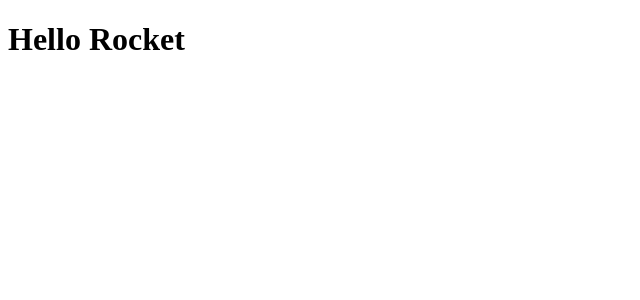
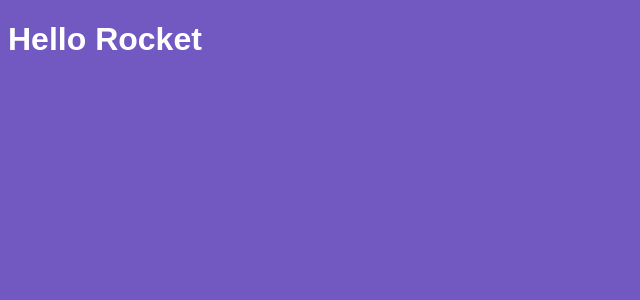
Before and after one commit to DanAraujjo/reactjs-introducao, a React app: page / in a window 1280 px wide. Shown: the top 300 px of the page, without its empty margins (0-640 px from the left). Built offline with nearby package versions, Linux system fonts and the light colour scheme.

Commit message:
Importando CSS

```diff
--- a/package.json
+++ b/package.json
@@ -8,6 +8,8 @@
     "@babel/preset-env": "^7.5.5",
     "@babel/preset-react": "^7.0.0",
     "babel-loader": "^8.0.6",
+    "css-loader": "^3.1.0",
+    "style-loader": "^0.23.1",
     "webpack": "^4.38.0",
     "webpack-cli": "^3.3.6",
     "webpack-dev-server": "^3.7.2"
--- /dev/null
+++ b/src/App.css
@@ -0,0 +1,5 @@
+body {
+  background: #7159c1;
+  color: #fff;
+  font-family: Arial, Helvetica, sans-serif;
+}
--- a/src/App.js
+++ b/src/App.js
@@ -1,5 +1,5 @@
 import React from "react";
-
+import "./App.css";
 function App() {
   return <h1>Hello Rocket</h1>;
 }
--- a/webpack.config.js
+++ b/webpack.config.js
@@ -17,6 +17,10 @@
         use: {
           loader: "babel-loader"
         }
+      },
+      {
+        test: /\.css$/,
+        use: [{ loader: "style-loader" }, { loader: "css-loader" }]
       }
     ]
   }
```
Also changed, not shown: 2 other files (tests, documents, lock files or other folders).
